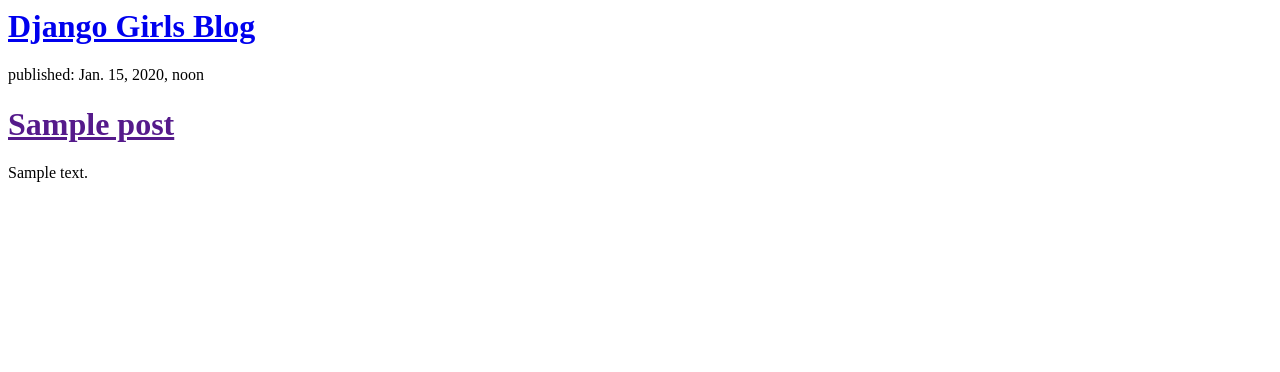
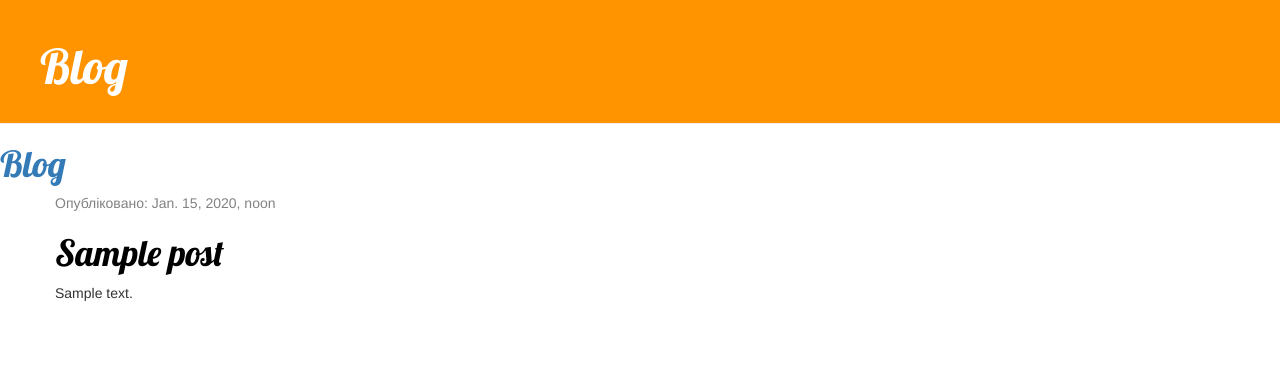
Before and after one commit to avigeris/my-first-blog, a Django app: template blog/templates/blog/post_list.html in a window 1280 px wide. Shown: the top 372 px of the page. Run offline with Django 3.2, Linux system fonts and the light colour scheme; the template is opened without the code that fills it: values that come from a table or form of the project are taken from there, others are empty; tables that the repository leaves empty hold one stand-in row (values such as "Sample post"); some libraries are stand-ins or nearby versions.

Commit message:
Modified templates to display posts from database.

```diff
--- /dev/null
+++ b/blog/static/css/blog.css
@@ -0,0 +1,46 @@
+.page-header {
+    background-color: #ff9400;
+    margin-top: 0;
+    padding: 20px 20px 20px 40px;
+}
+
+.page-header h1, .page-header h1 a, .page-header h1 a:visited, .page-header h1 a:active {
+    color: #ffffff;
+    font-size: 36pt;
+    text-decoration: none;
+}
+
+.content {
+    margin-left: 40px;
+}
+
+h1, h2, h3, h4 {
+    font-family: 'Lobster', cursive;
+}
+
+.date {
+    color: #828282;
+}
+
+.save {
+    float: right;
+}
+
+.post-form textarea, .post-form input {
+    width: 100%;
+}
+
+.top-menu, .top-menu:hover, .top-menu:visited {
+    color: #ffffff;
+    float: right;
+    font-size: 26pt;
+    margin-right: 20px;
+}
+
+.post {
+    margin-bottom: 70px;
+}
+
+.post h1 a, .post h1 a:visited {
+    color: #000000;
+}
--- a/blog/templates/blog/post_list.html
+++ b/blog/templates/blog/post_list.html
@@ -1,11 +1,31 @@
+{% load static %}
+<html>
+    <head>
+        <div class="page-header">
+            <h1><a href="/">Blog</a></h1>
+        </div>
+        <link rel="stylesheet" href="//maxcdn.bootstrapcdn.com/bootstrap/3.2.0/css/bootstrap.min.css">
+        <link rel="stylesheet" href="//maxcdn.bootstrapcdn.com/bootstrap/3.2.0/css/bootstrap-theme.min.css">
+        <link href="https://fonts.googleapis.com/css?family=Lobster&subset=latin,cyrillic" rel="stylesheet" type="text/css">
+        <link rel="stylesheet" href="{% static 'css/blog.css' %}">
+    </head>
+    <body>
         <div>
-    <h1><a href="/">Django Girls Blog</a></h1>
+            <h1><a href="/">Blog</a></h1>
         </div>
 
+<div class="content container">
+    <div class="row">
+        <div class="col-md-8">
             {% for post in posts %}
-    <div>
-        <p>published: {{ post.published_date }}</p>
+                <div class="post">
+                    <div class="date">
+                        <p>Опубліковано: {{ post.published_date }}</p>
+                    </div>
                     <h1><a href="">{{ post.title }}</a></h1>
                     <p>{{ post.text|linebreaksbr }}</p>
                 </div>
             {% endfor %}
+        </div>
+    </div>
+</div>
```
Lines whose indentation alone changed are shown as unchanged.
